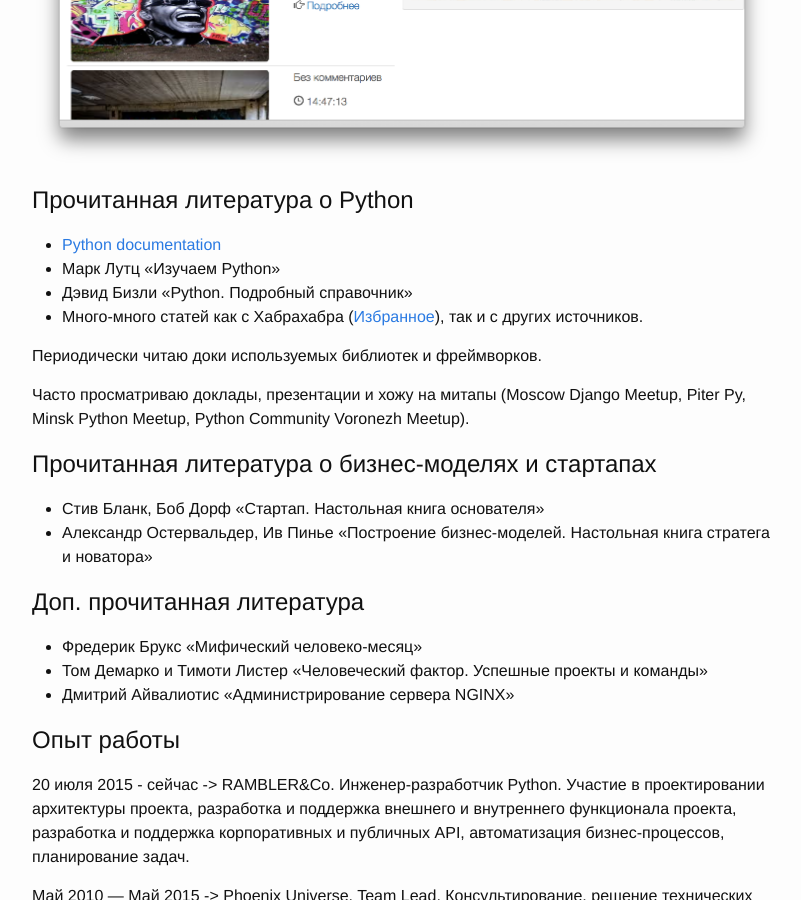
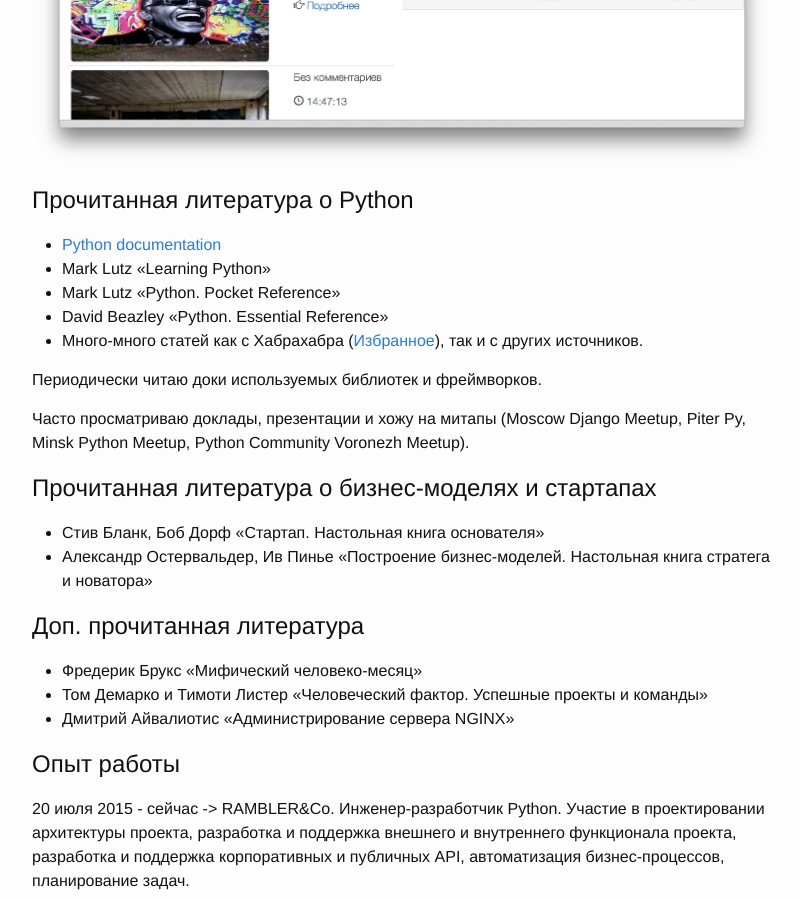
Before and after one commit to stleon/stleon.github.io, a Jekyll site: the page built from resume.md, in a window 1280 px wide and 900 px high, scrolled down 7702 px. Shown: the whole window, without its empty margins (238-1039 px from the left). Built offline with Jekyll 4.4.1, drawn with Linux system fonts in a browser that asks for light colours.

Commit message:
new python book

```diff
--- a/resume.md
+++ b/resume.md
@@ -98,8 +98,9 @@ Graffity позволит лучше понять и выявить субкул
 
 # Прочитанная литература о Python
 - [Python documentation](https://docs.python.org)
-- Марк Лутц «Изучаем Python»
-- Дэвид Бизли «Python. Подробный справочник»
+- Mark Lutz «Learning Python»
+- Mark Lutz «Python. Pocket Reference»
+- David Beazley «Python. Essential Reference»
 - Много-много статей как с Хабрахабра ([Избранное](http://habrahabr.ru/users/STLEON/favorites/tag/python/)), так и с других источников.
 
 Периодически читаю доки используемых библиотек и фреймворков.
```
